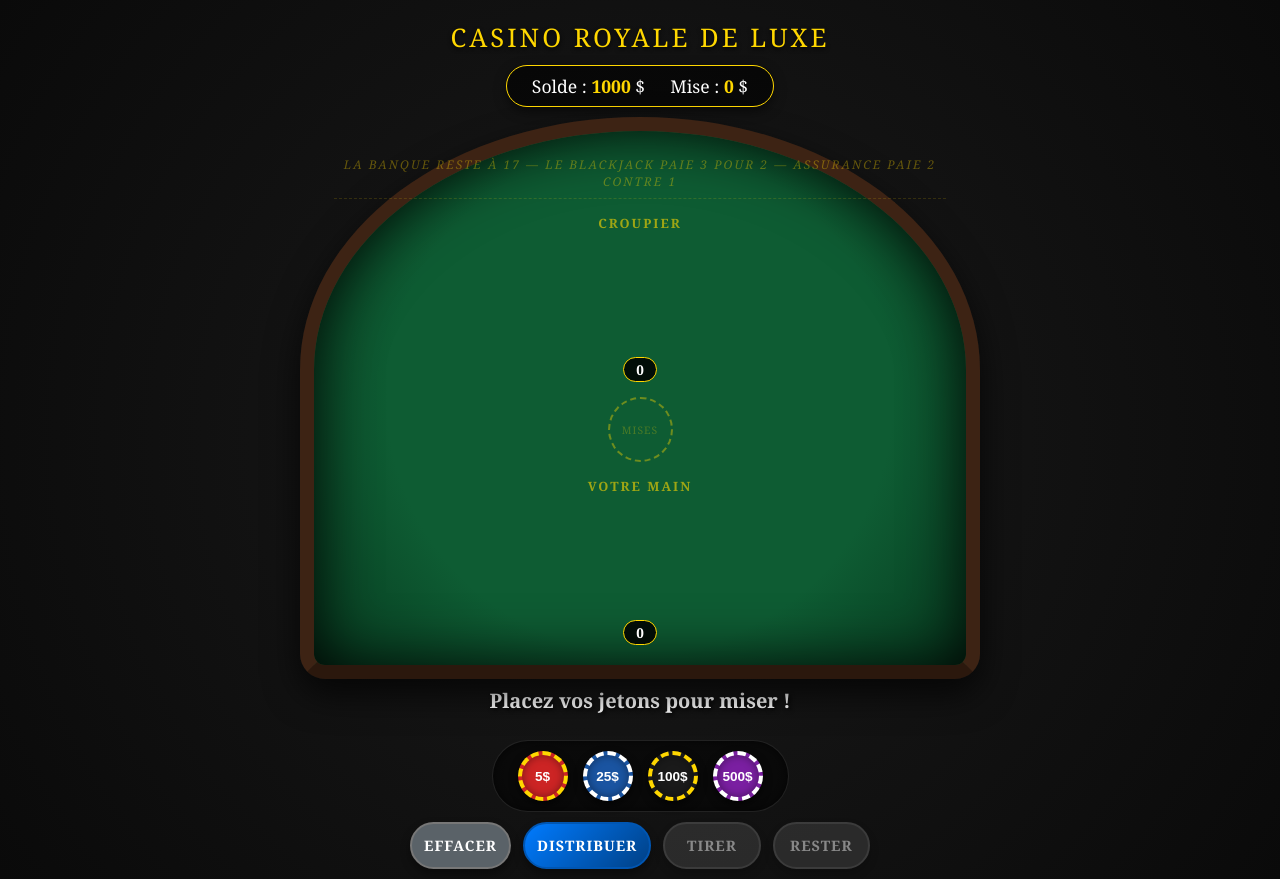
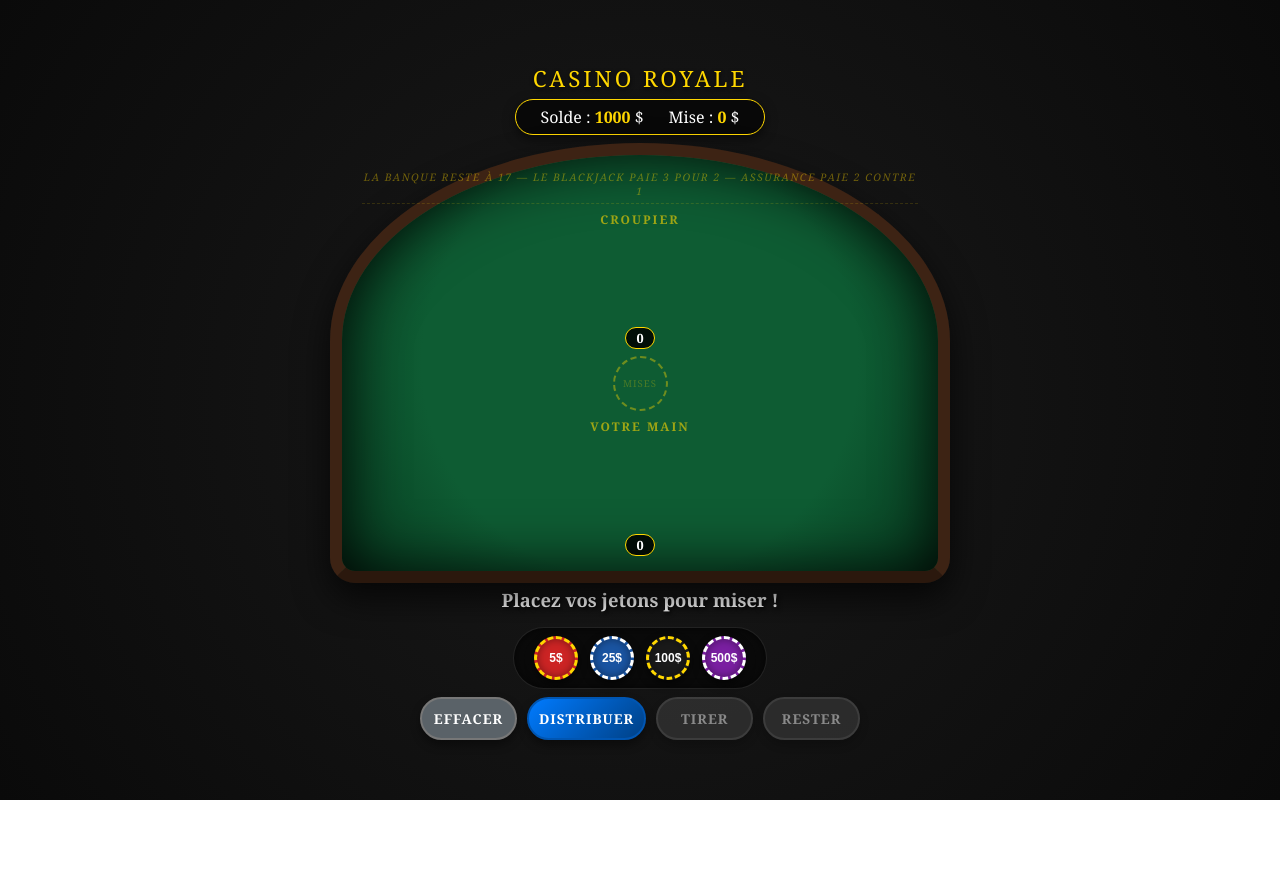
Before and after one commit to cylienlison-dev/blackjack, a plain HTML site: page index.html in a window 1280 px wide. After the commit the page ends 800 px from the top, so only its background shows below. Drawn offline with Linux system fonts and the light colour scheme.

Commit message:
Refactor styles and update title in index.html
Updated styles for various elements in index.html to improve layout and appearance.

```diff
--- a/index.html
+++ b/index.html
@@ -13,14 +13,15 @@
             display: flex;
             flex-direction: column;
             align-items: center;
+            justify-content: center;
             min-height: 100vh;
             padding: 10px;
-            overflow-x: hidden;
+            overflow: hidden; /* Empêche le défilement inutile */
         }
 
         h1 {
-            margin: 10px 0;
-            font-size: 1.6rem;
+            margin: 2px 0 5px 0;
+            font-size: 1.4rem;
             color: #ffd700;
             text-shadow: 0px 2px 4px rgba(0,0,0,0.8);
             text-align: center;
@@ -32,43 +33,43 @@
         .bank-info {
             display: flex;
             gap: 25px;
-            margin-bottom: 10px;
-            font-size: 1.1rem;
+            margin-bottom: 8px;
+            font-size: 1rem;
             background: rgba(0,0,0,0.6);
-            padding: 8px 25px;
+            padding: 6px 25px;
             border-radius: 30px;
             border: 1px solid #ffd700;
             box-shadow: 0 4px 12px rgba(0,0,0,0.5);
         }
         .bank-info span { color: #ffd700; font-weight: bold; }
 
-        /* Table de Blackjack en arc de cercle */
+        /* Table de Blackjack optimisée en hauteur pour PC */
         .table {
             width: 100%;
-            max-width: 680px;
+            max-width: 620px;
             background: radial-gradient(circle, #0e5c33 60%, #073a1f 100%);
-            border: 14px solid #3d2314;
+            border: 12px solid #3d2314;
             border-bottom-color: #2b180d;
             border-radius: 50% 50% 25px 25px / 45% 45% 25px 25px;
-            padding: 25px 20px 20px 20px;
+            padding: 15px 20px;
             box-shadow: inset 0 0 60px rgba(0,0,0,0.9), 0 15px 35px rgba(0,0,0,0.7);
             display: flex;
             flex-direction: column;
-            gap: 10px;
+            gap: 5px;
             position: relative;
         }
 
         /* Écritures sérigraphiées style Casino au centre */
         .casino-rules-arc {
             text-align: center;
-            color: rgba(255, 215, 0, 0.35);
-            font-size: 0.75rem;
+            color: rgba(255, 215, 0, 0.4);
+            font-size: 0.65rem;
             text-transform: uppercase;
-            letter-spacing: 2px;
+            letter-spacing: 1.5px;
             font-style: italic;
             border-bottom: 1px dashed rgba(255, 215, 0, 0.15);
-            padding-bottom: 8px;
-            margin-bottom: 5px;
+            padding-bottom: 5px;
+            margin-bottom: 2px;
             pointer-events: none;
         }
 
@@ -77,11 +78,11 @@
             display: flex;
             flex-direction: column;
             align-items: center;
-            gap: 5px;
+            gap: 2px;
         }
 
         .zone-title {
-            font-size: 0.8rem;
+            font-size: 0.75rem;
             font-weight: bold;
             text-transform: uppercase;
             letter-spacing: 2px;
@@ -90,10 +91,10 @@
 
         .score {
             background: rgba(0,0,0,0.85);
-            padding: 2px 12px;
+            padding: 1px 10px;
             border-radius: 20px;
             font-weight: bold;
-            font-size: 0.85rem;
+            font-size: 0.8rem;
             color: #fff;
             border: 1px solid #ffd700;
         }
@@ -101,27 +102,27 @@
         .cards-flex {
             display: flex;
             justify-content: center;
-            min-height: 115px;
+            min-height: 95px; /* Légèrement réduit pour faire remonter le tout */
             width: 100%;
-            padding: 5px;
+            padding: 2px;
         }
 
         /* Style des cartes */
         .card {
-            width: 75px;
-            height: 110px;
+            width: 65px;
+            height: 95px;
             background: #ffffff;
             color: #111111;
             border-radius: 6px;
             display: flex;
             flex-direction: column;
             justify-content: space-between;
-            padding: 6px;
+            padding: 5px;
             font-weight: bold;
-            font-size: 1.2rem;
+            font-size: 1.1rem;
             box-shadow: 3px 5px 12px rgba(0,0,0,0.5);
             border: 1px solid #d1d1d1;
-            margin: 0 -10px;
+            margin: 0 -12px;
             transform: rotate(calc(var(--r, 0) * 1deg));
             animation: dealCard 0.4s ease-out;
             font-family: 'Arial', sans-serif;
@@ -131,11 +132,11 @@
 
         /* Zone de dépôt des jetons sur la table */
         .bet-spot {
-            width: 65px;
-            height: 65px;
+            width: 55px;
+            height: 55px;
             border: 2px dashed rgba(255, 215, 0, 0.4);
             border-radius: 50%;
-            margin: 5px auto;
+            margin: 2px auto;
             display: flex;
             align-items: center;
             justify-content: center;
@@ -143,21 +144,21 @@
         }
         .bet-spot::before {
             content: 'MISES';
-            font-size: 0.65rem;
+            font-size: 0.6rem;
             color: rgba(255, 215, 0, 0.25);
             letter-spacing: 1px;
         }
 
         /* Design des jetons de casino */
         .token {
-            width: 50px;
-            height: 50px;
+            width: 44px;
+            height: 44px;
             border-radius: 50%;
-            border: 4px dashed #fff;
+            border: 3px dashed #fff;
             display: flex;
             align-items: center;
             justify-content: center;
-            font-size: 0.85rem;
+            font-size: 0.75rem;
             font-weight: bold;
             color: white;
             cursor: pointer;
@@ -167,13 +168,13 @@
             user-select: none;
             -webkit-tap-highlight-color: transparent;
         }
-        .token:hover { transform: scale(1.1) translateY(-3px); }
+        .token:hover { transform: scale(1.1) translateY(-2px); }
         .token:active { transform: scale(0.95); }
 
-        .token-5 { background: #cc2424; border-color: #ffd700; }  /* Rouge */
-        .token-25 { background: #1a54a1; border-color: #fff; }    /* Bleu */
-        .token-100 { background: #1a1a1a; border-color: #ffd700; } /* Noir */
-        .token-500 { background: #7a1fa1; border-color: #fff; }   /* Violet */
+        .token-5 { background: #cc2424; border-color: #ffd700; }
+        .token-25 { background: #1a54a1; border-color: #fff; }
+        .token-100 { background: #1a1a1a; border-color: #ffd700; }
+        .token-500 { background: #7a1fa1; border-color: #fff; }
 
         /* Jeton posé dans la zone de mise */
         .bet-spot .token {
@@ -188,11 +189,11 @@
         /* Le présentoir à jetons (Rack) */
         .token-rack {
             display: flex;
-            gap: 15px;
+            gap: 12px;
             justify-content: center;
-            margin: 10px 0;
+            margin: 8px 0;
             background: rgba(0,0,0,0.5);
-            padding: 10px 25px;
+            padding: 8px 20px;
             border-radius: 40px;
             box-shadow: inset 0 0 10px rgba(0,0,0,0.6);
             border: 1px solid rgba(255,255,255,0.1);
@@ -200,25 +201,25 @@
 
         #msg {
             text-align: center;
-            font-size: 1.25rem;
+            font-size: 1.15rem;
             font-weight: bold;
-            min-height: 35px;
-            margin: 8px 0;
+            min-height: 28px;
+            margin: 4px 0;
             text-shadow: 2px 2px 4px rgba(0,0,0,0.8);
         }
 
         /* Boutons de contrôle */
         .controls {
             display: flex;
-            gap: 12px;
+            gap: 10px;
             justify-content: center;
             width: 100%;
-            max-width: 460px;
+            max-width: 440px;
         }
         button {
             flex: 1;
-            padding: 12px;
-            font-size: 0.9rem;
+            padding: 10px;
+            font-size: 0.85rem;
             font-weight: bold;
             text-transform: uppercase;
             letter-spacing: 1px;
@@ -246,7 +247,7 @@
 </head>
 <body>
 
-    <h1>CASINO ROYALE DE LUXE</h1>
+    <h1>CASINO ROYALE</h1>
 
     <div class="bank-info">
         <div>Solde : <span id="balance-val">1000</span> $</div>
@@ -323,7 +324,7 @@
             const el = document.getElementById(elementId);
             const cardEl = document.createElement('div');
             cardEl.className = `card ${card.isRed ? 'red' : ''}`;
-            const randomRotation = (Math.random() * 6 - 3).toFixed(1);
+            const randomRotation = (Math.random() * 4 - 2).toFixed(1);
             cardEl.style.setProperty('--r', randomRotation);
             cardEl.innerHTML = `<div>${card.value}<br>${card.suit}</div><div class="bottom-suit">${card.value}<br>${card.suit}</div>`;
             el.appendChild(cardEl);
```
